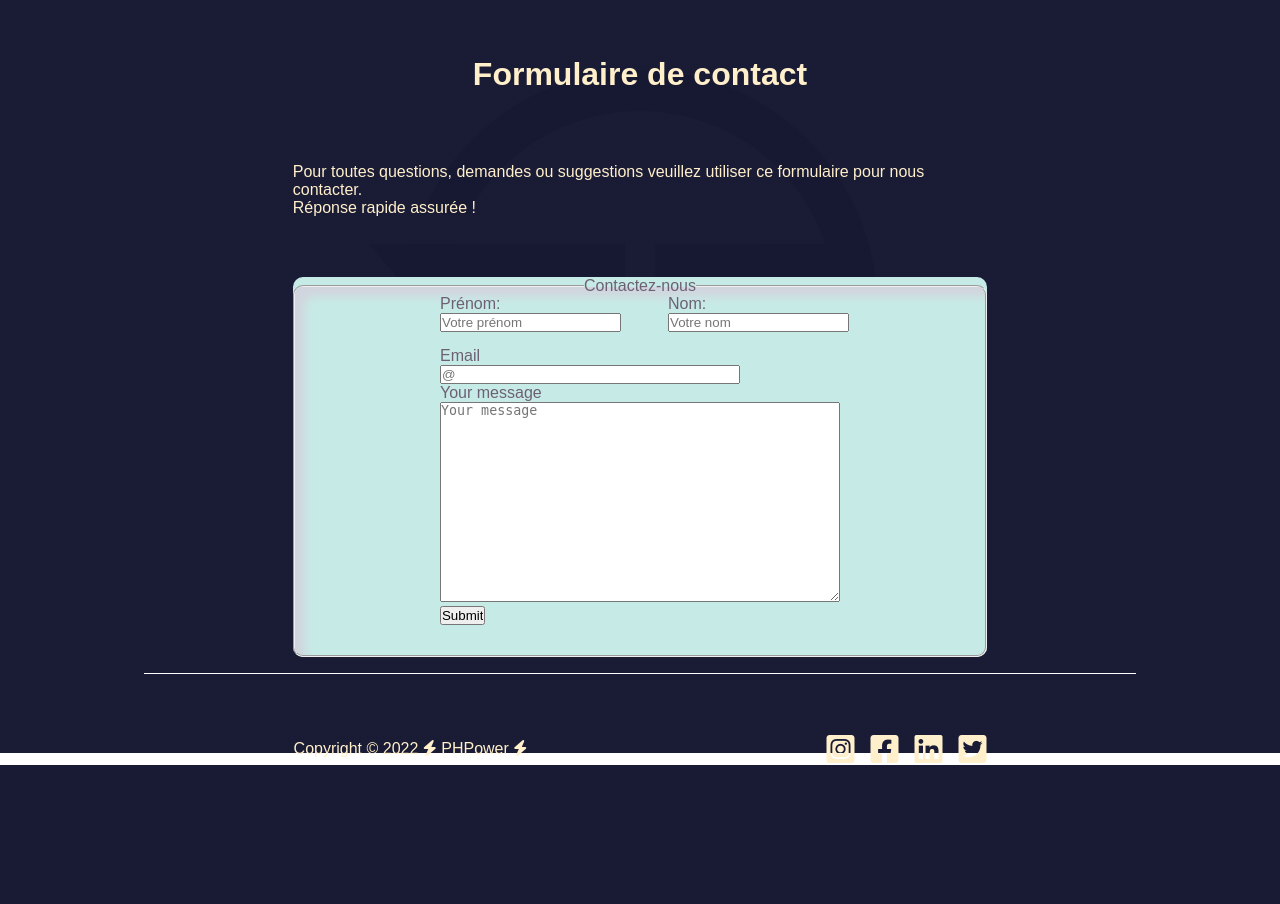
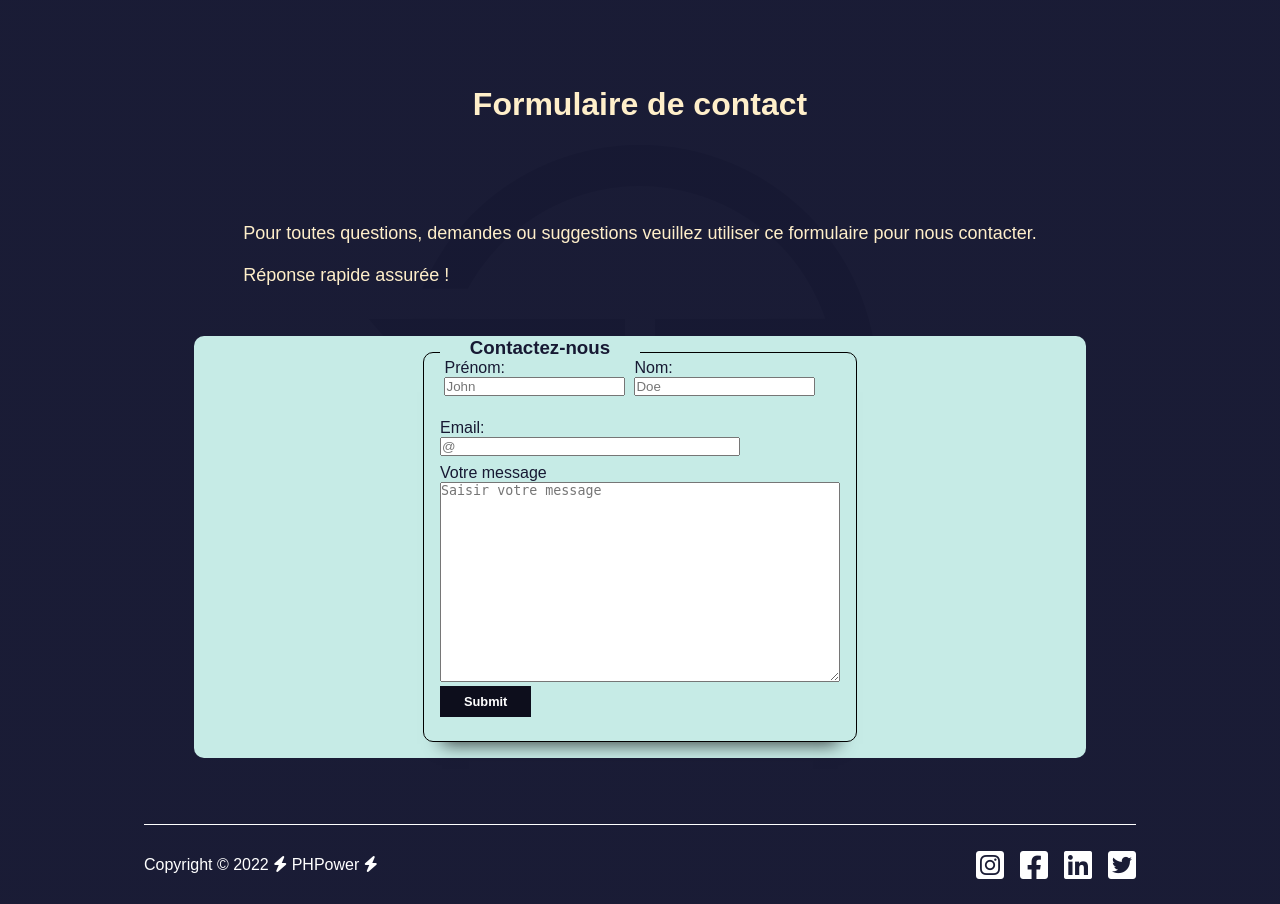
Before and after one commit to Florent-V/WCS_Projet_01_Tech_NEws, a PHP site: page /contact_us.php in a window 1280 px wide. Shown: the part 138-1042 px from the top of the page. Before the commit the page ends 903 px from the top, so only its background shows below. Run offline with PHP 8.4, Linux system fonts and the light colour scheme; some libraries are stand-ins or nearby versions.

Commit message:
update css

```diff
--- a/contact_us.php
+++ b/contact_us.php
@@ -16,45 +16,42 @@
 include '_header.php';
 ?>
 <main>
-  <section class="bandeau"></section>
-  <h1>Formulaire de contact</h1>
-    <p>Pour toutes questions, demandes ou suggestions veuillez utiliser ce formulaire pour nous contacter. <br />
+    <h1 class="titleFormulaire">Formulaire de contact</h1>
+      <div class="pForm"><p>Pour toutes questions, demandes ou suggestions veuillez utiliser ce formulaire pour nous contacter. <br /><br />
       Réponse rapide assurée !
-    </p>
+    </p></div>
 
   <section class="boxFormulaire">
-
-
-    <fieldset>
-      <legend>Contactez-nous</legend>
-
-      <form class="formBox" method= "post" action="traitement.php">
+  <form method= "post" action="traitement.php">
+        <h3>Contactez-nous</h3>
         <div class="namesBox">
 
-          <div class="formElements"><label for="name">Prénom:</label><br />
-            <input type="text" id="fname"name="firstane" placeholder="Votre prénom" required>
+          <div class="formElements">
+            <label for="name">Prénom:</label><br />
+            <input type="text" id="fname"name="firstane" placeholder="John" required>
           </div>
 
           <div class="formElements">
             <label for="name">Nom:</label><br />
-            <input type="lastName" placeholder="Votre nom" />
+            <input type="lastName" placeholder="Doe" />
           </div>
+        </div>
 
         </div>
 
           <div class="formElements">
-            <label for="email">Email</label><br />
+            <label for="email">Email:</label><br />
             <input type="text" id="email"name=email placeholder="@" required>
           </div>
 
           <div class="formElements">
-            <label for="Text">Your message</label><br />
-            <textarea  placeholder="Your message" ></textarea></textarea><br />
+            <label for="textMessage">Votre message</label><br />
+            <textarea id="messageForm" name="Message" placeholder="Saisir votre message" ></textarea><br />
             <input type="submit" class="button">
-          </div>
+        </div>
 
       </form>
-    </fieldset>
+
   </section>
 </main>
 
@@ -63,3 +60,5 @@ include '_header.php';
   ?>
 </body>
 </html>
+
+<!--<button><span>Envoyer</span></button>!-->
--- a/style/contact.css
+++ b/style/contact.css
@@ -28,15 +28,15 @@ body {
 
 /* CONTACT US */
 
-.namesBox {
-    display:inline-flex;
+/*.namesBox {
+    display:inline-block;
     margin: 0 auto;
     margin-bottom: 15px;
     width: 380px;
     max-width: 100%;
-
-}
-.bandeau {
+    box-sizing: border-box;
+}*/
+/*.bandeau {
     display: none;
     justify-content: center;
     align-items: center;
@@ -48,7 +48,7 @@ body {
     color: #fff;
     padding: .5rem;
     z-index: 1;
-}
+}*/
 
 .boxFormulaire {
         /*display: grid;
@@ -59,68 +59,181 @@ body {
     max-height: 90%;
     display:flex;*/
     /*box-shadow: 0 0 2px 3px lightblue;*/
-    margin-top:60px;
+    display:flex;
+    border-radius: 10px;
+    flex-direction: column;
+    margin-bottom: 10px;
+    margin-top:50px;
+    margin: 0 auto;
+    max-width: 90%;
+    height: 100%;
+    box-sizing: border-box;
+    background-color: rgb(198, 235, 230);
+    margin-bottom: 50px;
+    padding: 1rem;
+}
+
+.boxFormulaire form {
+    border-radius: 10px;
+    border:1px solid black;
+    padding: 1rem;
+}
+
+.boxFormulaire h3 {
+    margin-top:-2rem;
+    text-align:center;
+    background-color:rgb(198, 235, 230);
+    max-width: 50%;
+}
+
+.pForm {
+    color:#171933;
+    margin-top:100px;
+    margin-bottom: 50px;
     border-radius: 10px;
     margin-left: auto;
     margin-right: auto;
-    max-width: 70%;
-
-    background-color: rgb(198, 235, 230);
+    max-width: 80%;
+    color: #FFEFCA;
+    font-size: large;
 }
 
-p {
-    margin-top:70px;
-    border-radius: 10px;
-    margin-left: auto;
-    margin-right: auto;
-    max-width: 70%;
-    color: #FFEFCA;
+.formElements {
+    padding-bottom: .5rem;
 }
 
 fieldset {
     display:flex;
-    color: rgb(110, 96, 115);
+    color: #171933;
     margin: 0 auto;
     border-radius: 10px;
     box-shadow:10px 10px 10px rgb(209, 213, 222) inset;
-    height: 380px;
+    height: 415px;
     padding-bottom: 50px;
+    width: 100%;
+    max-width: 95%;
+    box-sizing: border-box;
 }
 
-fieldset legend {
-    text-align: center;
+form {
+    color: #171933;
+    margin: 0 auto;
+    max-width: 100%;
+    box-shadow: 0px 21px 17px -19px rgba(0,0,0,0.75);
 }
 
 .formElements {
     margin: 0 auto;
-    min-width: 60%;
+
 }
 
-.formBox {
-    margin: 0 auto;
-    max-width: 90%;
+#messageForm {
+    width: 400px;
+    height: 15em;
 }
 
-textarea {
-    height: 15em;
-    width: 30em;
-}
+.titleFormulaire {
+    color:#FFEFCA;
+    margin-top: 70px;
+    text-align: center;
+    margin-bottom: 100px;
 
-h1 {
-    color:#FFEFCA;
-    margin-top: 40px;
-    text-align: center;
 }
 
 #email {
-    width:300px;
+width: 300px;
 }
 
+.namesBox {
+    display:flex;
+    margin-bottom: 15px;
+    width: 380px;
+    box-sizing: border-box;
+}
+
+
+
 @media screen and (max-width: 665px) {
-fieldset {
 
-    margin-bottom: 15px;
-    min-width: 180px;
-    max-width: 100%;
-    };
+    #messageForm {
+        width: 80%;
+        height: 15em;
+    }
+    .namesBox {
+        display:block;
+        width: 380px;
+        max-width: 100%;
+        box-sizing: border-box;
+    }
+    #email {
+        width: 80%;
+        }
+    .boxFormulaire {
+        height: 460px;
+    }
 }
+
+.button {
+    padding: var(--spacing-1) var(--spacing-3);
+    position: relative;
+    background: hsl(236,38%,8%);
+    border: none;
+    cursor: pointer;
+    color: #fff;
+    font-weight: 600;
+    font-size: .8rem;
+}
+
+input[type=submit]::before,
+input[type=submit]::after {
+    content: "";
+    width:0;
+    height: 2px;
+    position: absolute;
+    transition: all 0.3s linear;
+    background: #54e6e7;
+}
+
+span::before,
+span::after {
+    content: "";
+    width:2px;
+    height: 0;
+    position: absolute;
+    transition: all 0.3s linear;
+    background: #54e6e7;
+}
+
+input[type=submit]:hover::before,
+input[type=submit]:hover::after {
+    width: 100%;
+}
+
+input[type=submit]:hover span::before,
+input[type=submit]:hover span::after {
+    height: 100%;
+}
+
+input[type=submit]::after {
+    right:0;
+    bottom:0;
+    transition-duration: 0.4s;
+}
+
+input[type=submit] span::after {
+    right:0;
+    bottom:0;
+    transition-duration: 0.4s;
+}
+
+input[type=submit]::before {
+    left:0;
+    top:0;
+    transition-duration: 0.4s;
+}
+
+input[type=submit] span::before {
+    left:0;
+    top:0;
+    transition-duration: 0.4s;
+}
```
